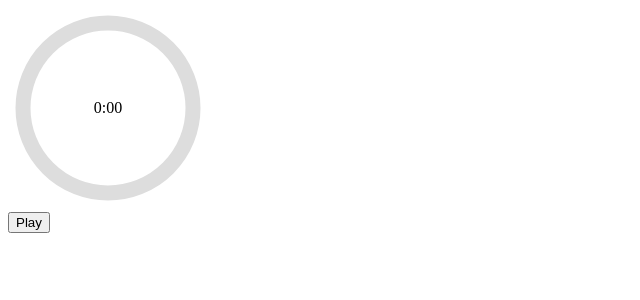
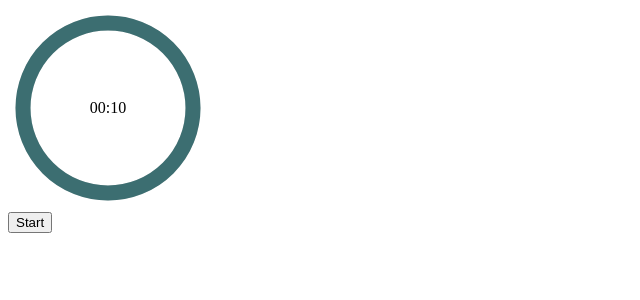
Before and after one commit to livmarolf/timer, a React (Create React App) app: page / in a window 1280 px wide. Shown: the top 300 px of the page, without its empty margins (0-640 px from the left). Built offline with nearby package versions, Linux system fonts and the light colour scheme.

Commit message:
refactor: use requestAnimationFrame instead of setInterval

```diff
--- a/src/components/CircleProgressBar.js
+++ b/src/components/CircleProgressBar.js
@@ -1,8 +1,13 @@
-export default function CircleProgressBar({ percentage, time }) {
+const leadingZero = (n) => (n < 10 ? `0${n}` : n);
+
+export default function CircleProgressBar({ duration, progress }) {
   const radius = 85;
   const circleWidth = "200";
-  const dashArray = radius * Math.PI * 2;
-  const dashOffset = dashArray - (dashArray * percentage) / 100;
+
+  const remainingTime = duration * (1 - progress) / 1000;
+  const minutes = leadingZero(Math.floor(remainingTime / 60));
+  const seconds = leadingZero(Math.ceil(remainingTime % 60));
+  const formatterTime = `${minutes}:${seconds}`;
 
   return (
     <div>
@@ -24,10 +29,9 @@ export default function CircleProgressBar({ percentage, time }) {
           strokeWidth="15px"
           r={radius}
           className="circle-progress"
-          style={{
-            strokeDasharray: dashArray,
-            strokeDashoffset: dashOffset,
-          }}
+          pathLength="1"
+          strokeDasharray="1"
+          strokeDashoffset={progress}
           transform={`rotate(-90 ${circleWidth / 2} ${circleWidth / 2})`}
         />
         <text
@@ -37,7 +41,7 @@ export default function CircleProgressBar({ percentage, time }) {
           textAnchor="middle"
           className="circle-text"
         >
-          {time}
+          {formatterTime}
         </text>
       </svg>
     </div>
--- a/src/components/Pomodoro.js
+++ b/src/components/Pomodoro.js
@@ -1,50 +1,32 @@
-import { useState, useEffect } from "react";
 import CircleProgressBar from "./CircleProgressBar";
+import { useTimer, TimerState } from "../hooks/use-timer";
 
 export default function Pomodoro() {
-  const [secondsLeft, setSecondsLeft] = useState(0);
-  const [mode, setMode] = useState("break");
-  const [isPaused, setIsPaused] = useState(true);
+  const {
+    progress,
+    duration,
+    toggleTimerState,
+    timerState,
+  } = useTimer();
 
-  const minutes = Math.floor(secondsLeft / 60);
-  let seconds = secondsLeft % 60;
-  if (seconds < 10) seconds = "0" + seconds;
-  const totalSeconds = mode === "work" ? 45 * 60 : 15 * 60;
-  const percentage = Math.round((secondsLeft / totalSeconds) * 100);
+  let buttonText = "";
 
-  useEffect(() => {
-    function switchMode() {
-      const nextMode = mode === "work" ? "break" : "work";
-      const nextTimeInSeconds = (nextMode === "work" ? 45 : 15) * 60;
-
-      setMode(nextMode);
-      setSecondsLeft(nextTimeInSeconds);
-    }
-
-    const interval = setInterval(() => {
-      if (isPaused) {
-        return;
-      }
-
-      if (secondsLeft === 0) {
-        return switchMode();
-      }
-
-      setSecondsLeft((prev) => prev - 1);
-    }, 100);
-
-    return () => clearInterval(interval);
-  }, [secondsLeft, isPaused, mode]);
+  if (timerState === TimerState.INITIAL)
+    buttonText = "Start";
+  else if (timerState === TimerState.PAUSED)
+    buttonText = "Resume";
+  else if (timerState === TimerState.RUNNING)
+    buttonText = "Pause";
 
   return (
     <div>
       <CircleProgressBar
-        percentage={percentage}
-        time={minutes + ":" + seconds}
+        progress={progress}
+        duration={duration}
       />
       <div>
-        <button onClick={() => setIsPaused((p) => !p)}>
-          {isPaused ? "Play" : "Pause"}
+        <button onClick={toggleTimerState}>
+          {buttonText}
         </button>
       </div>
     </div>
--- /dev/null
+++ b/src/hooks/use-force-rerender.js
@@ -0,0 +1,6 @@
+import { useCallback, useState } from 'react';
+
+export const useForceRerender = () => {
+    const [, setCount] = useState(0);
+    return useCallback(() => setCount((count) => count + 1), []);
+}
--- /dev/null
+++ b/src/hooks/use-timer.js
@@ -0,0 +1,91 @@
+import { useEffect, useRef } from "react";
+import { useForceRerender } from "./use-force-rerender";
+
+export const TimerMode = {
+    WORK: "work",
+    BREAK: "break",
+}
+
+export const TimerState = {
+    INITIAL: "initial",
+    PAUSED: "paused",
+    RUNNING: "running",
+}
+
+const Duration = {
+    /*  WORK: 45 * 60 * 1000, // 45 minutes
+     BREAK: 15 * 60 * 1000, // 15 minutes */
+    [TimerMode.WORK]: 10 * 1000,
+    [TimerMode.BREAK]: 5 * 1000,
+}
+
+export const useTimer = () => {
+    /*
+      Forcing a rerender is generally not a good idea, but in this case it's
+      the easiest way to update the timer.
+
+      Ideally, we wouldn't use react's update mechanism to drive our animation. Instead,
+      we could update the svg directly, bypassing the need for a rerender, or we could
+      render the timer using a canvas element.
+    */
+    const forceRerender = useForceRerender();
+
+    const startTime = useRef(0);
+    const elapsedTime = useRef(0);
+    const duration = useRef(Duration[TimerMode.WORK]);
+    const mode = useRef(TimerMode.WORK);
+    const timerState = useRef(TimerState.INITIAL);
+    const rafId = useRef();
+
+    const updateTimer = () => {
+        rafId.current = requestAnimationFrame(updateTimer)
+
+        if (timerState.current !== TimerState.RUNNING) return;
+
+
+        const updatedElapsedTime = Date.now() - startTime.current;
+
+        if (updatedElapsedTime >= duration.current) {
+            mode.current = (mode.current === TimerMode.WORK ? TimerMode.BREAK : TimerMode.WORK);
+            duration.current = Duration[mode.current];
+            startTime.current = (Date.now());
+            elapsedTime.current = 0;
+        } else {
+            elapsedTime.current = updatedElapsedTime;
+        }
+
+        forceRerender();
+    };
+
+    const toggleTimerState = () => {
+        switch (timerState.current) {
+            case TimerState.INITIAL:
+                timerState.current = TimerState.RUNNING;
+                startTime.current = Date.now();
+                break;
+            case TimerState.PAUSED:
+                timerState.current = TimerState.RUNNING;
+                startTime.current = Date.now() - elapsedTime.current;
+                break;
+            case TimerState.RUNNING:
+                timerState.current = TimerState.PAUSED;
+                break;
+            default:
+                throw new Error("Invalid timer state");
+        }
+
+        forceRerender();
+    };
+
+    useEffect(() => {
+        requestAnimationFrame(updateTimer);
+        return () => cancelAnimationFrame(rafId.current)
+    }, []);
+
+    return {
+        progress: elapsedTime.current / duration.current,
+        duration: duration.current,
+        toggleTimerState,
+        timerState: timerState.current,
+    }
+}
```
